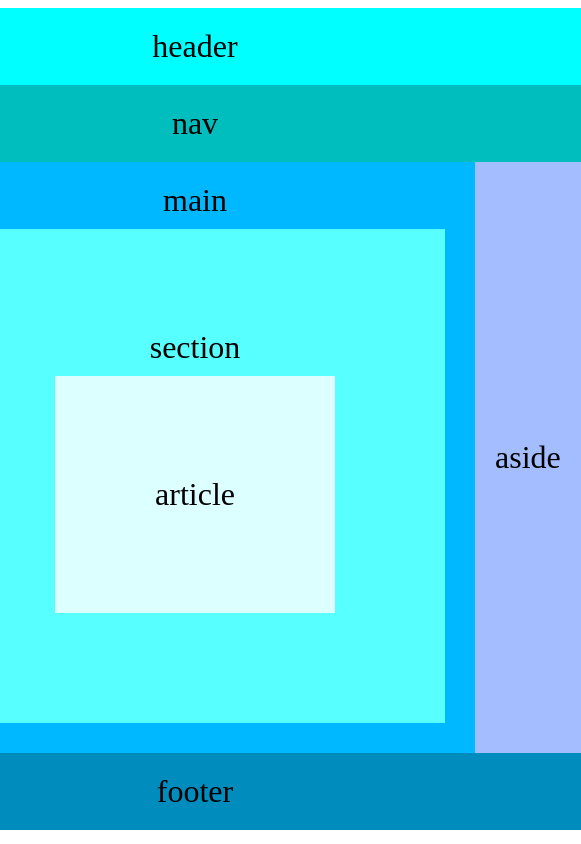
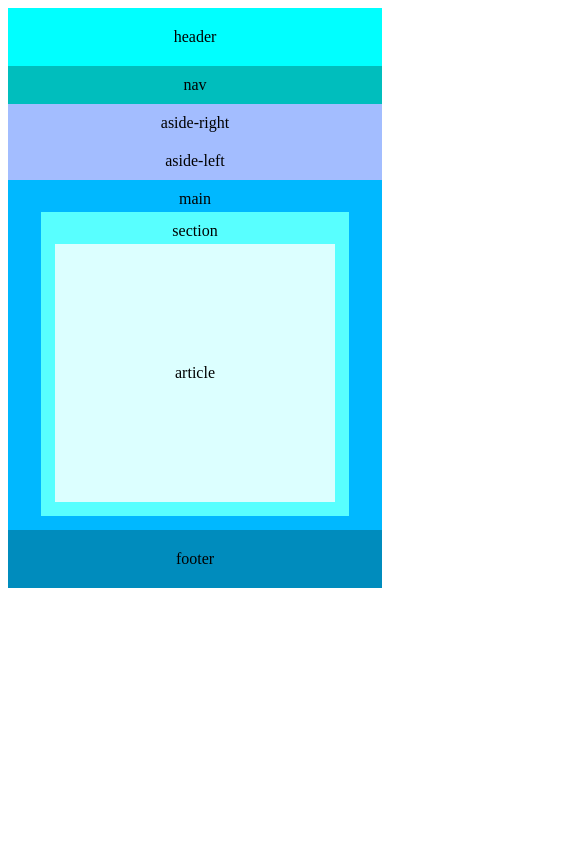
Before and after one commit to chpvchp/website_for_11B1_THPTLHC, a plain HTML site: page index.html in a window 390 px wide. Shown: the whole page, 581 px wide, since content can reach past the window. Drawn offline with Linux system fonts and the light colour scheme.

Commit message:
Welcome to Website 11B1 (08-11-2025)

```diff
--- /dev/null
+++ b/assets/css/style_pc.css
@@ -0,0 +1,178 @@
+#header {
+    grid-area: header;
+}
+#nav {
+    grid-area: nav;
+}
+#aside-left {
+    grid-area: aside-left;
+}
+#aside-right {
+    grid-area: aside-right;
+}
+#main {
+    grid-area: main;
+}
+#footer {
+    grid-area: footer;
+}
+
+@media (max-width: 2000px) {
+    body {
+        display: grid;
+        grid-template-columns: 1fr 2fr 1fr;
+        grid-template-rows: auto auto auto;
+        grid-template-areas:
+            "header header header"
+            "nav nav nav"
+            "aside-left main aside-right"
+            "footer footer footer";
+        font-size: 32px;
+        justify-content: center;
+        align-content: center;
+    }
+
+    header {
+        background-color: aqua;
+        margin: 0px;
+        padding: 20px;
+        display: flex;
+        justify-content: center;
+        align-items: center;
+    }
+
+    nav {
+        background-color: rgb(0, 190, 189);
+        margin: 0px;
+        padding: 10px;
+        display: flex;
+        justify-content: center;
+        align-items: center;
+    }
+
+    aside {
+        background-color: rgb(163, 189, 255);
+        margin: 0px;
+        padding: 20px;
+        display: flex;
+        justify-content: center;
+        align-items: center;
+    }
+
+    main {
+        background-color: rgb(0, 184, 255);
+        margin: 0px;
+        padding: 10px;
+        display: flex;
+        flex-direction: column;
+        align-items: center;
+    }
+
+    section {
+        background-color: rgb(88, 255, 255);
+        margin: 10px;
+        padding: 10px;
+        display: flex;
+        flex-direction: column;
+        align-items: center;
+    }
+
+    article {
+        background-color: rgb(220, 255, 255);
+        margin: 10px;
+        padding: 200px;
+        display: flex;
+        flex-direction: column;
+        align-items: center;
+    }
+
+    footer {
+        background-color: rgb(0, 140, 189);
+        margin: 0px;
+        padding: 20px;
+        display: flex;
+        justify-content: center;
+        align-items: center;
+    }
+}
+
+@media (max-width: 800px) {
+    body {
+        display: grid;
+        grid-template-columns: 1fr;
+        grid-template-rows: auto;
+        grid-template-areas:
+            "header"
+            "nav"
+            "aside-right"
+            "aside-left"
+            "main"
+            "footer";
+        font-size: 16px;
+        justify-content: center;
+        align-content: center;
+    }
+
+    header {
+        background-color: aqua;
+        margin: 0px;
+        padding: 20px;
+        display: flex;
+        justify-content: center;
+        align-items: center;
+    }
+
+    nav {
+        background-color: rgb(0, 190, 189);
+        margin: 0px;
+        padding: 10px;
+        display: flex;
+        justify-content: center;
+        align-items: center;
+    }
+
+    aside {
+        background-color: rgb(163, 189, 255);
+        margin: 0px;
+        padding: 10px;
+        display: flex;
+        justify-content: center;
+        align-items: center;
+    }
+
+    main {
+        background-color: rgb(0, 184, 255);
+        margin: 0px;
+        padding: 10px;
+        display: flex;
+        flex-direction: column;
+        align-items: center;
+    }
+
+    section {
+        background-color: rgb(88, 255, 255);
+        margin: 4px;
+        padding: 10px;
+        display: flex;
+        flex-direction: column;
+        align-items: center;
+    }
+
+    article {
+        background-color: rgb(220, 255, 255);
+        margin: 4px;
+        padding: 120px;
+        display: flex;
+        flex-direction: column;
+        align-items: center;
+    }
+
+    footer {
+        background-color: rgb(0, 140, 189);
+        margin: 0px;
+        padding: 20px;
+        display: flex;
+        justify-content: center;
+        align-items: center;
+    }
+}
--- a/index.html
+++ b/index.html
@@ -1,118 +1,32 @@
 <!DOCTYPE html>
 <html lang="vi">
-
     <head>
-    <meta charset="UTF-8">
+        <meta charset="UTF-8" />
         <meta name="viewport" content="width=device-width, initial-scale=1.0">
-    <title> Lớp 11B1 | THPT Lê Hoàng Chiếu </title>
-    <style>
-        #header {grid-area: header;}
-        #nav {grid-area: nav;}
-        #aside-left {grid-area: aside-left;}
-        #aside-right {grid-area: aside-right;}
-        #main {grid-area: main;}
-        #footer {grid-area: footer;}
-
-        body {
-            display: grid;
-            grid-template-columns: 1fr 2fr 1fr;
-            grid-template-rows: auto auto auto;
-            grid-template-areas:
-                "header header header"
-                "nav nav nav"
-                "aside-left main aside-right"
-                "footer footer footer";
-            font-size: 32px;
-            justify-content: center;
-            align-content: center;
-        }
-
-        header {
-            background-color: aqua;
-            margin: 0px;
-            padding: 20px;
-            display: flex;
-            justify-content: center;
-            align-items: center;
-        }
-
-        nav {
-            background-color: rgb(0, 190, 189);
-            margin: 0px;
-            padding: 20px;
-            display: flex;
-            justify-content: center;
-            align-items: center;
-        }
-
-        aside {
-            background-color: rgb(163, 189, 255);
-            margin: 0px;
-            padding: 20px;
-            display: flex;
-            justify-content: center;
-            align-items: center;
-        }
-
-        main {
-            background-color: rgb(0, 184, 255);
-            margin: 0px;
-            padding: 20px;
-            display: flex;
-            flex-direction: column;
-            align-items: center;
-        }
-
-        section {
-            background-color: rgb(88, 255, 255);
-            margin: 10px;
-            padding: 100px;
-            display: flex;
-            flex-direction: column;
-            align-items: center;
-        }
-
-        article {
-            background-color: rgb(220, 255, 255);
-            margin: 10px;
-            padding: 100px;
-            display: flex;
-            flex-direction: column;
-            align-items: center;
-        }
-
-        footer {
-            background-color: rgb(0, 140, 189);
-            margin: 0px;
-            padding: 20px;
-            display: flex;
-            justify-content: center;
-            align-items: center;
-        }
-    </style>
+        <title>Lớp 11B1 | THPT Lê Hoàng Chiếu</title>
+        <link rel="stylesheet" href="assets/css/style_pc.css">
+        <!-- <link rel="stylesheet" href="assets/css/style_mobile"> -->
     </head>
 
     <body>
+        <header id="header">header</header>
 
-    <header id="header"> header </header>
+        <nav id="nav">nav</nav>
 
-    <nav id="nav"> nav </nav>
+        <aside id="aside-left">aside-left</aside>
 
-    <aside id="aside-left"> aside </aside>
+        <main id="main">
+            main
 
-    <main id="main"> main
-
-
-        <section> section
-            <article> article </article>
+            <section>
+                section
+                <article>article</article>
             </section>
-
         </main>
 
-    <aside id="aside-right"> aside </aside>
+        <aside id="aside-right">aside-right</aside>
 
-    <footer id="footer"> footer </footer>
-
+        <footer id="footer">footer</footer>
 
     </body>
 </html>
```
Also changed, not shown: assets/css/style.css (deleted), 2 other files. Lines whose indentation alone changed are shown as unchanged.
